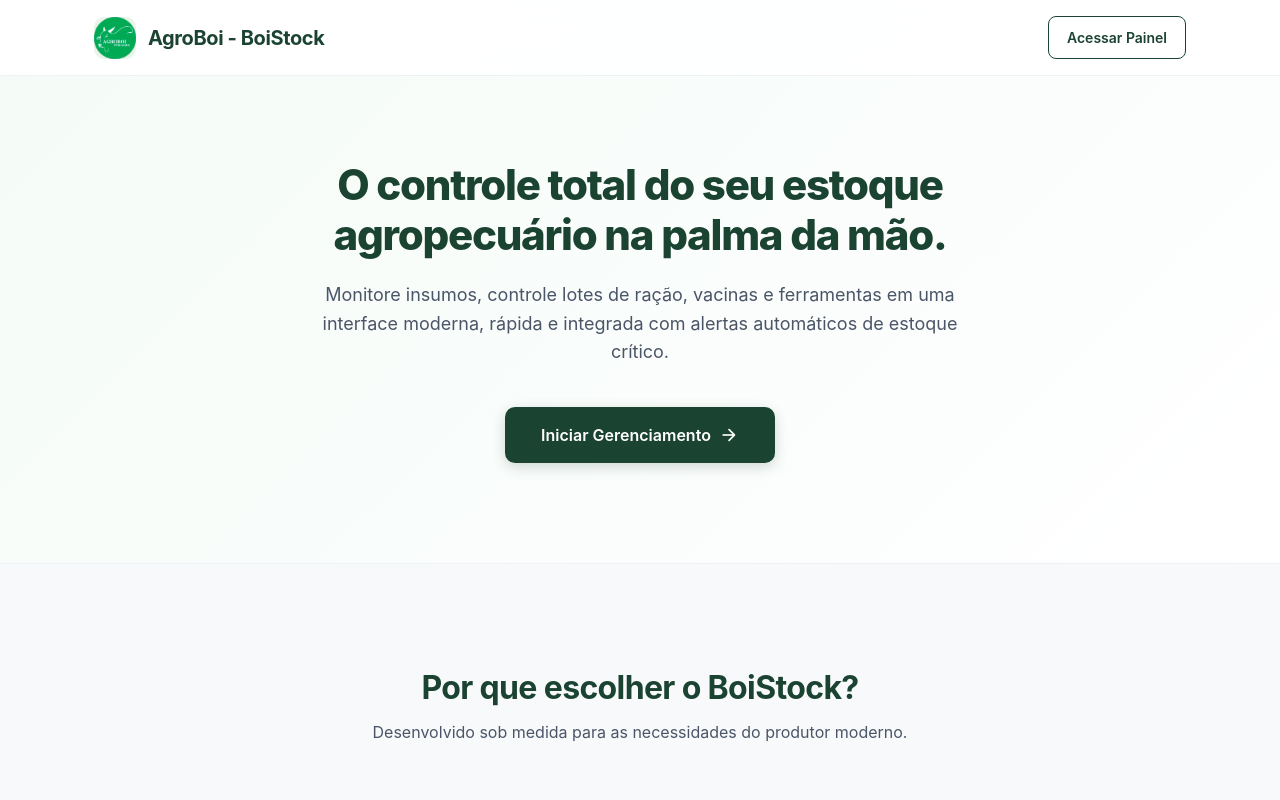
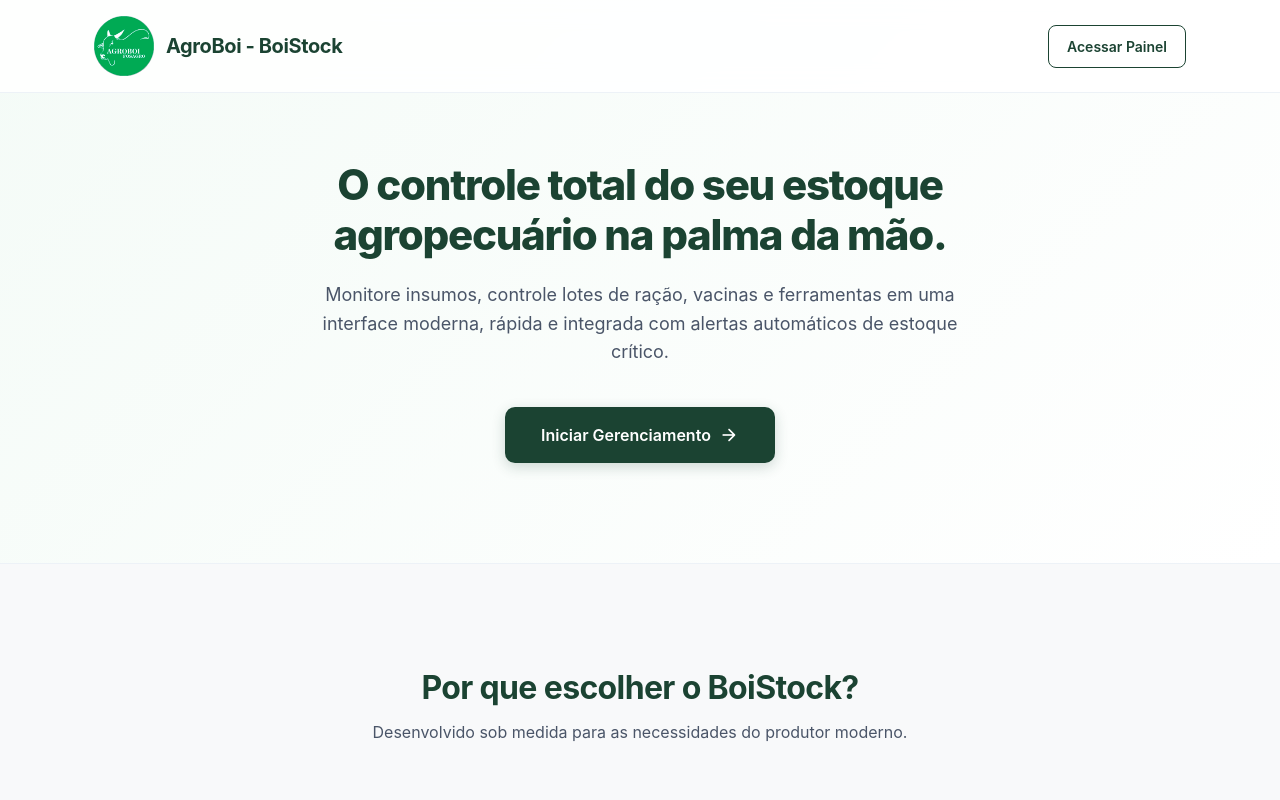
Before and after one commit to GabrielMF771/BoiStock, a website: page public/index.html in a window 1280 px wide. Shown: the top 800 px of the page. Drawn offline with Linux system fonts and the light colour scheme.

Commit message:
Tamanho da logo ajustado na landing page

```diff
--- a/public/style.css
+++ b/public/style.css
@@ -65,9 +65,8 @@ body {
 
 .brand-logo {
     font-size: 24px;
-    background: var(--accent-bg);
-    width: 42px;
-    height: 42px;
+    width: 60px;
+    height: 60px;
     display: flex;
     align-items: center;
     justify-content: center;
```
